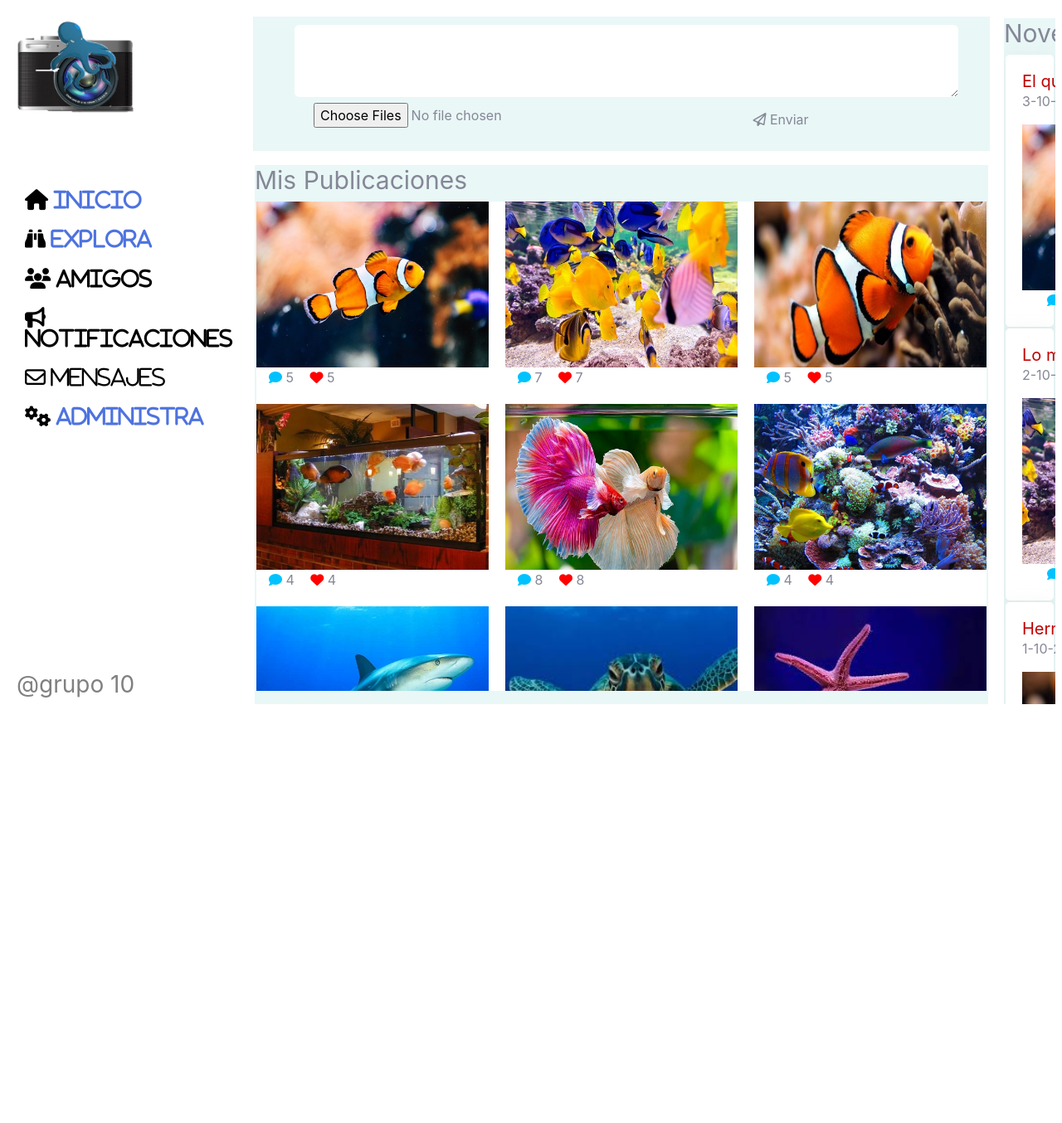
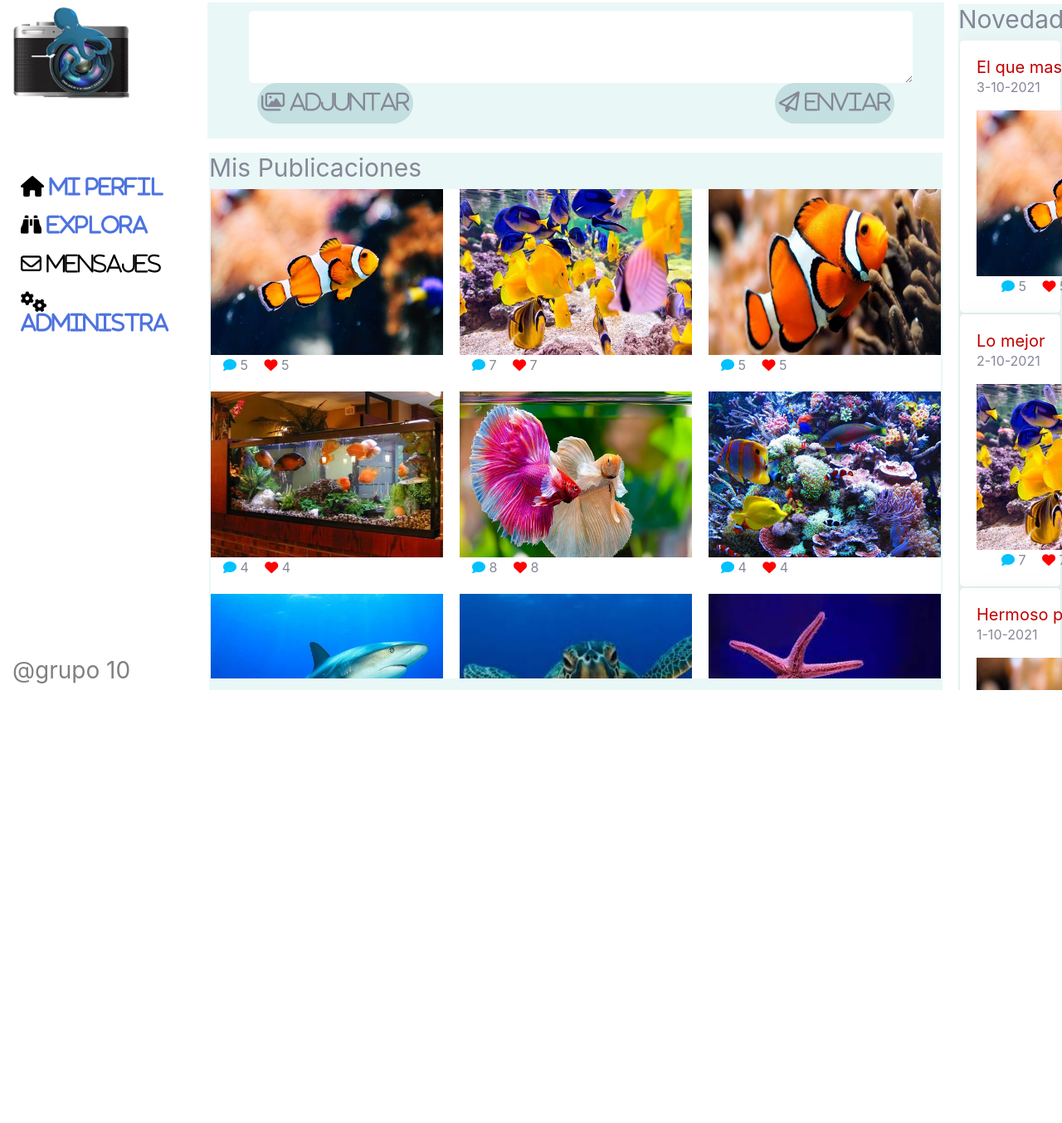
Before and after one commit to mlinang/Acuariofilia, a Flask app: page / in a window 1280 px wide. Shown: the part 56-1410 px from the top of the page at 83% size. Run offline with Flask 2, Linux system fonts and the light colour scheme; a user stored in the database is signed in; data comes from the database, SQL or seed files in the repository; both versions use the stored data as it was after the commit; some libraries are stand-ins or nearby versions; grey boxes are pictures that could not be loaded.

Commit message:
feedfixed

```diff
--- a/static/css/stylefeed.css
+++ b/static/css/stylefeed.css
@@ -16,17 +16,16 @@ body{
 }
 .menu ul{
     display: flex;
-    height: 100%;
+    height: 70%;
     flex-direction: column;
     min-width: 200px;
     align-self: center;
     justify-content: space-evenly;
-
-
 }
 .contenedor{
-    margin: 20px;
-    width: 98vw;
+    margin-top: 3px;
+    margin-left: 15px;
+    width: 99vw;
     display: grid;
 
     gap: 15px;
@@ -46,7 +45,6 @@ body{
 }
 .d-flex{
     width: 50%;
-
 }
 .logo img{
     width: 150px;
@@ -54,12 +52,13 @@ body{
     will-change: none;
 }
 .contenedor .menu{
-    height:350px;
+    height:200px;
     min-height: 350px;
     grid-area: menu;
+    font-size: 25px;
     color: black;
-    font-size: 25px;
     will-change: none;
+
 }
 .contenedor .estado{
     background-color: rgb(233, 247, 247);
@@ -77,7 +76,6 @@ body{
     border: none;
 }
 .cargarimagen{
-
     padding: 0 50px;
     display: flex;
     justify-content: space-between;
@@ -87,12 +85,21 @@ body{
 }
 
 .cargarimagen .enviar,
-    .cargar {
-    background: #c3dfe0;
+    .cargar  {
+        background: #c3dfe0;
+        padding: 5px;
+        border-radius: 25px;
+
+    /*
     text-align: center;
-    padding: 5px;
-    border-radius: 15px;
     border: none;
+     */
+
+}
+.enviar label {
+    cursor: pointer;
+}
+.cargar label{
     cursor: pointer;
 
 }
@@ -104,14 +111,18 @@ body{
     font-size: 25px;
 
 }
-
 .cajaCargar input{
     width: 80px;
     background-color: #FF0000;
     position:relative ;
     height: 60px;
     display: none;
-
+}
+.btnEnviar{
+    background: #C00000;
+    width: 100px;
+    height: 40px;
+    display: none;
 }
 .contenedor .mis-publicaciones{
 	gap: 20px;
--- a/templates/feed.html
+++ b/templates/feed.html
@@ -48,33 +48,56 @@
             </div>
         </div>
     </nav>
+
     <div class="contenedor">
         <div class=logo>
             <img src="../static/img/logo.png" alt="logo.jpg" width="50%">
         </div>
+
+
         <form class= "estado" form action="{{url_for('addPost')}}" method="post" enctype="multipart/form-data">
-
             <textarea class="form-control form-control-user" name="nombre" id="nombre" ></textarea>
             <div class="cargarimagen">
-                <input  id="imagen" name="imagen" type="file" multiple class="btn btn-user btn-block"
+                <div class="cajaCargar">
+                    <div class="cargar">
 
-                >
-                <button type="submit" class="btn btn-user btn-block">
-                    <i class="far fa-paper-plane"></i> Enviar
-                  </button>
+                        <label for="imagen" class="far fa-images" icon> Adjuntar </label>
+                        <input class="btn btn-user btn-block" id="imagen" name="imagen" accept="image/*" type="file" multiple onChange="onLoadImage(event.target.files)">
+                    </div>
+                    <!-- este script es para tomar el nombre del archivo que se sube a una etiqueta,
+                         meramente estetico para que no se viera ese cuadro feo de cargar imagen,
+                         ademas si se pica en ese mismo cuadro la quita de la casilla de upload -->
+                    <script>
+                        function onLoadImage(files){
 
+                            if (files && files[0]) {
+                              document
+                                .getElementById('imgName')
+                                .innerHTML = files[0].name
+                            }
+                          }
+                          function unLoadImage(){
+                              document
+                                .getElementById('imgName')
+                                .innerHTML = (this.name).remove
+                          }
+                    </script>
+                </div>
+                <span id="imgName" onclick="unLoadImage()"></span>
+                <div class="enviar">
+                    <label for="btnEnviar" class="far fa-paper-plane"> Enviar</label>
+                    <button type="submit" class="btnEnviar" id="btnEnviar"></button>
+                </div>
             </div>
         </form>
 
         <nav class="menu">
             <ul>
                 {% if 'id' in session %}
-                    <li class="fas fa-home " > <a href="{{'perfil'}}">Inicio</a></li>
+                    <li class="fas fa-home " > <a href="{{'perfil'}}">Mi perfil</a></li>
                     <li class="fas fa-binoculars"> <a  href="{{'search'}}">Explora</a></li>
-                    <li class="fas fa-users"> Amigos</li>
-                    <li class="fas fa-bullhorn"> Notificaciones</li>
                     <li class="far fa-envelope"> Mensajes</li>
-                    <li class="fas fa-cogs"> <a href="{{'Dasboard'}}"> Administra </a></li>
+                    <li class="fas fa-cogs"> <a href="{{'Dashboard'}}"> Administra </a></li>
                 {% else %}
                     <!-- ESTE ELSE SIRVE PARA CARGAR OPCIONES DE ADMINS Y SUP ADMINS
 
```
Also changed, not shown: database.db. Lines whose indentation alone changed are shown as unchanged.
